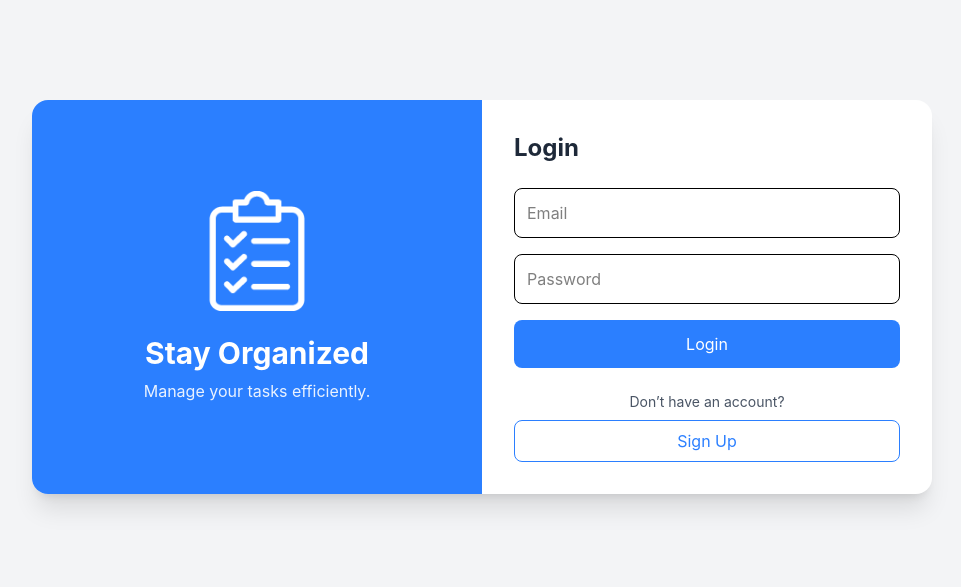
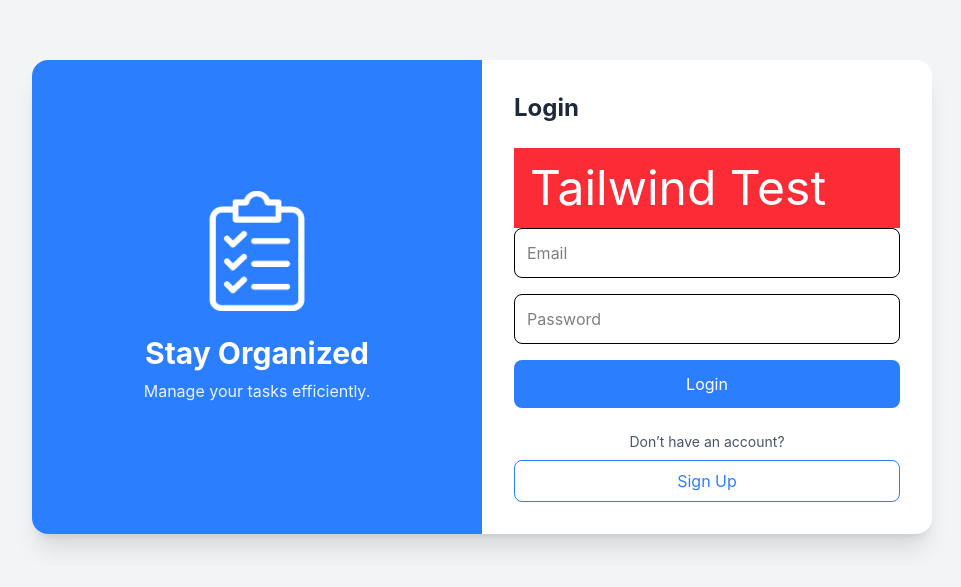
Before and after one commit to Git-Harsh67/Todo-site-express-react-mongo-db-, a React app in the folder FrontEnd/: page / in a window 1280 px wide. Shown: the part 103-690 px from the top of the page, without its empty margins (158-1119 px from the left). Built offline with nearby package versions, Linux system fonts and the light colour scheme; the HTML template or start-up script is replaced by a standard one.

Commit message:
tailwind test

```diff
--- a/FrontEnd/src/components/LoginForm.jsx
+++ b/FrontEnd/src/components/LoginForm.jsx
@@ -19,6 +19,7 @@ function Login(props) {
   return (
     <div className="w-1/2 p-8 flex flex-col justify-center">
       <h2 className="text-2xl font-bold mb-6 text-gray-800">Login</h2>
+      <h1 className="bg-red-500 text-white text-5xl p-4">Tailwind Test</h1>
 
       {/* LOGIN FORM */}
       <div className="flex flex-col gap-4">
@@ -45,7 +46,7 @@ function Login(props) {
               console.log("login :" + data);
               setEmail("");
               setPassword("");
-              props.toTodo()
+              props.toTodo();
             } catch (error) {
               (console.log("login error"), console.log(error));
             }
```
